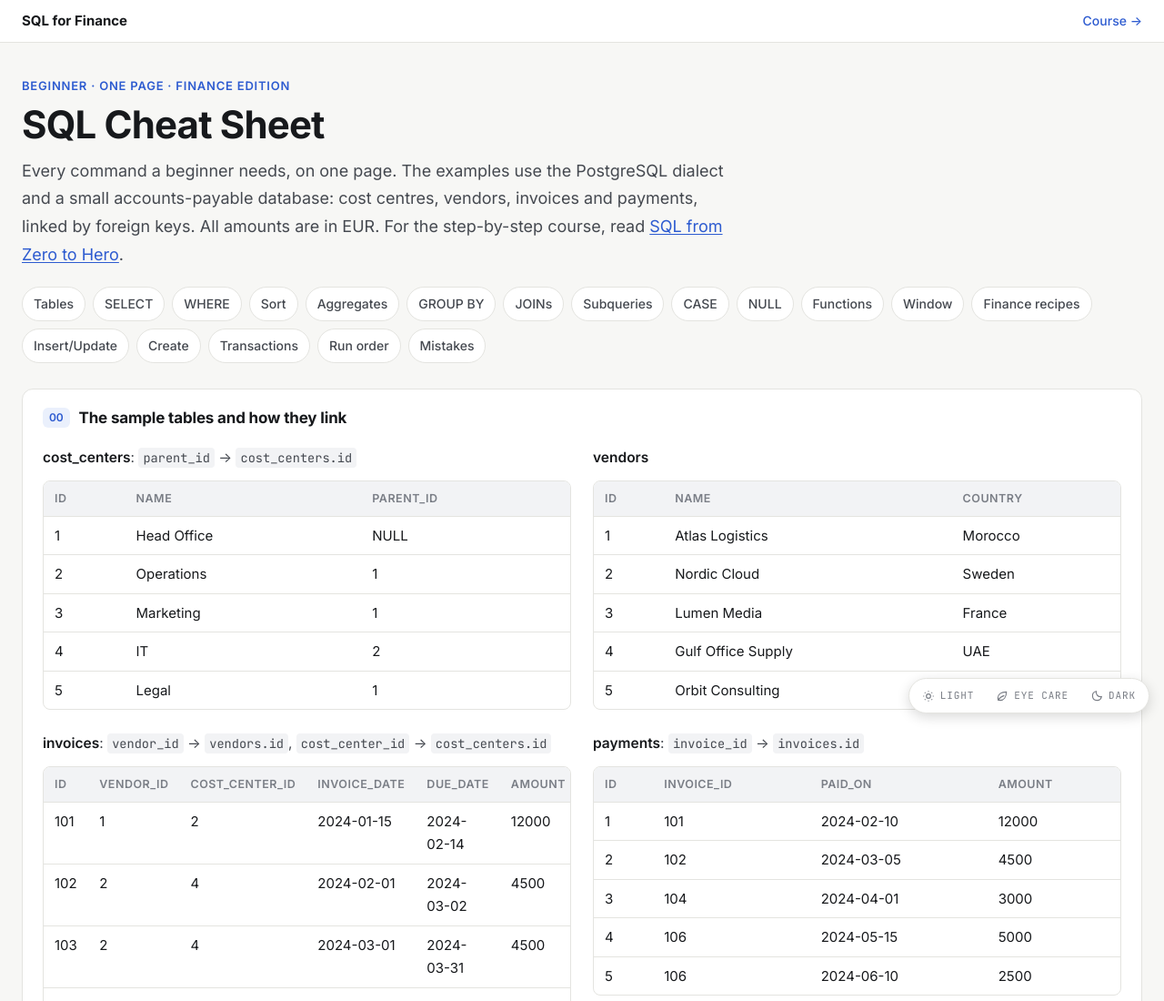
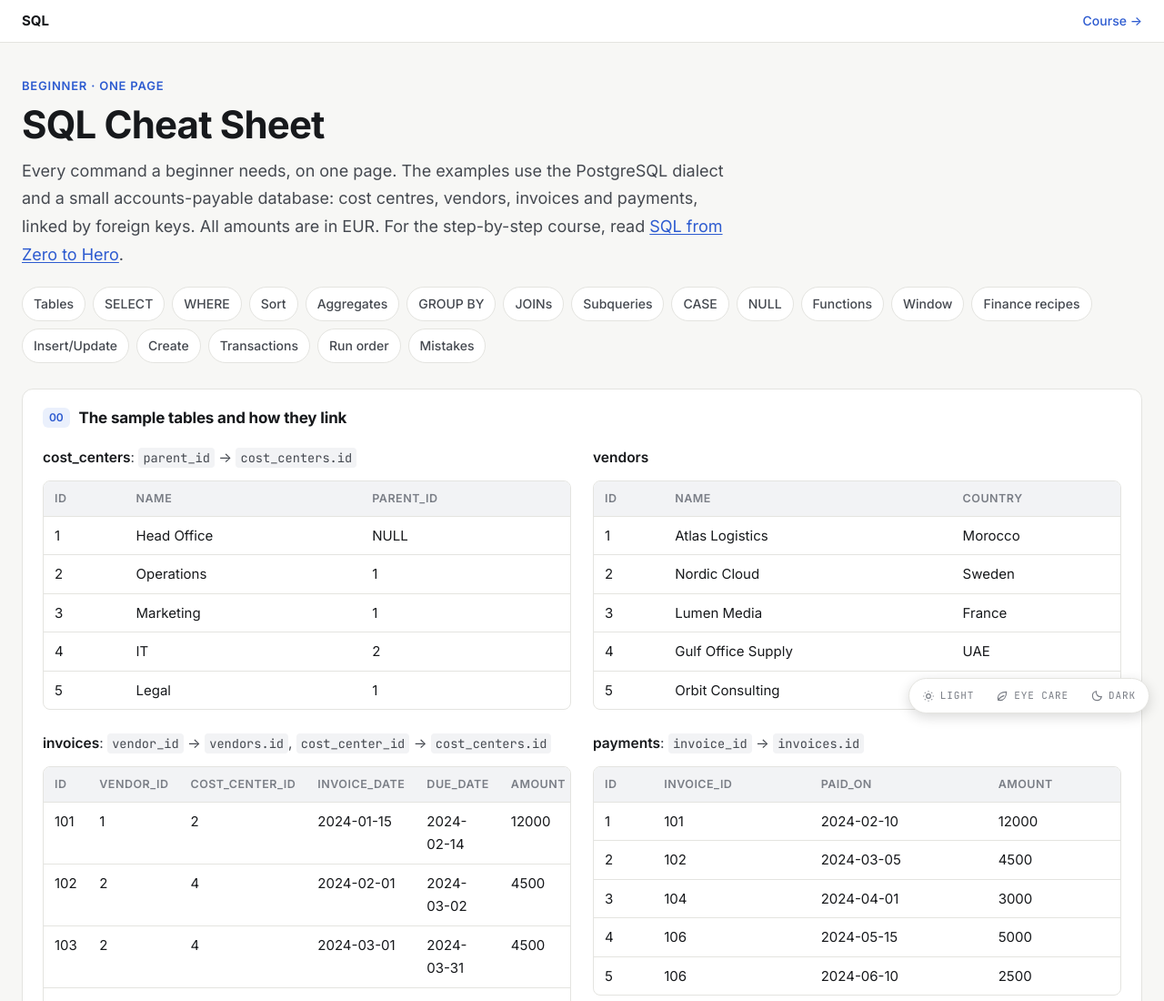
Before and after one commit to SyrineLarbi/sql, a plain HTML site: page sql-cheat-sheet.html in a window 1280 px wide. Shown: the top 1100 px of the page at 91% size. Drawn offline with Linux system fonts and the light colour scheme.

Commit message:
Update sql-cheat-sheet.html

```diff
--- a/sql-cheat-sheet.html
+++ b/sql-cheat-sheet.html
@@ -117,12 +117,12 @@ nav.toc a:hover{border-color:var(--accent);color:var(--accent)}
 </head>
 <body>
 <div class="bar"><div class="bar-in">
-  <a class="brand" href="index.html">SQL for Finance</a>
+  <a class="brand" href="index.html">SQL</a>
   <a class="other" href="sql-zero-to-hero.html">Course →</a>
 </div></div>
 <div class="wrap">
 <header class="hero">
-  <div class="eyebrow">Beginner · one page · finance edition</div>
+  <div class="eyebrow">Beginner · one page</div>
   <h1>SQL Cheat Sheet</h1>
   <p class="lede">Every command a beginner needs, on one page. The examples use the PostgreSQL dialect and a small accounts-payable database: cost centres, vendors, invoices and payments, linked by foreign keys. All amounts are in EUR. For the step-by-step course, read <a href="sql-zero-to-hero.html">SQL from Zero to Hero</a>.</p>
   <nav class="toc">
```
